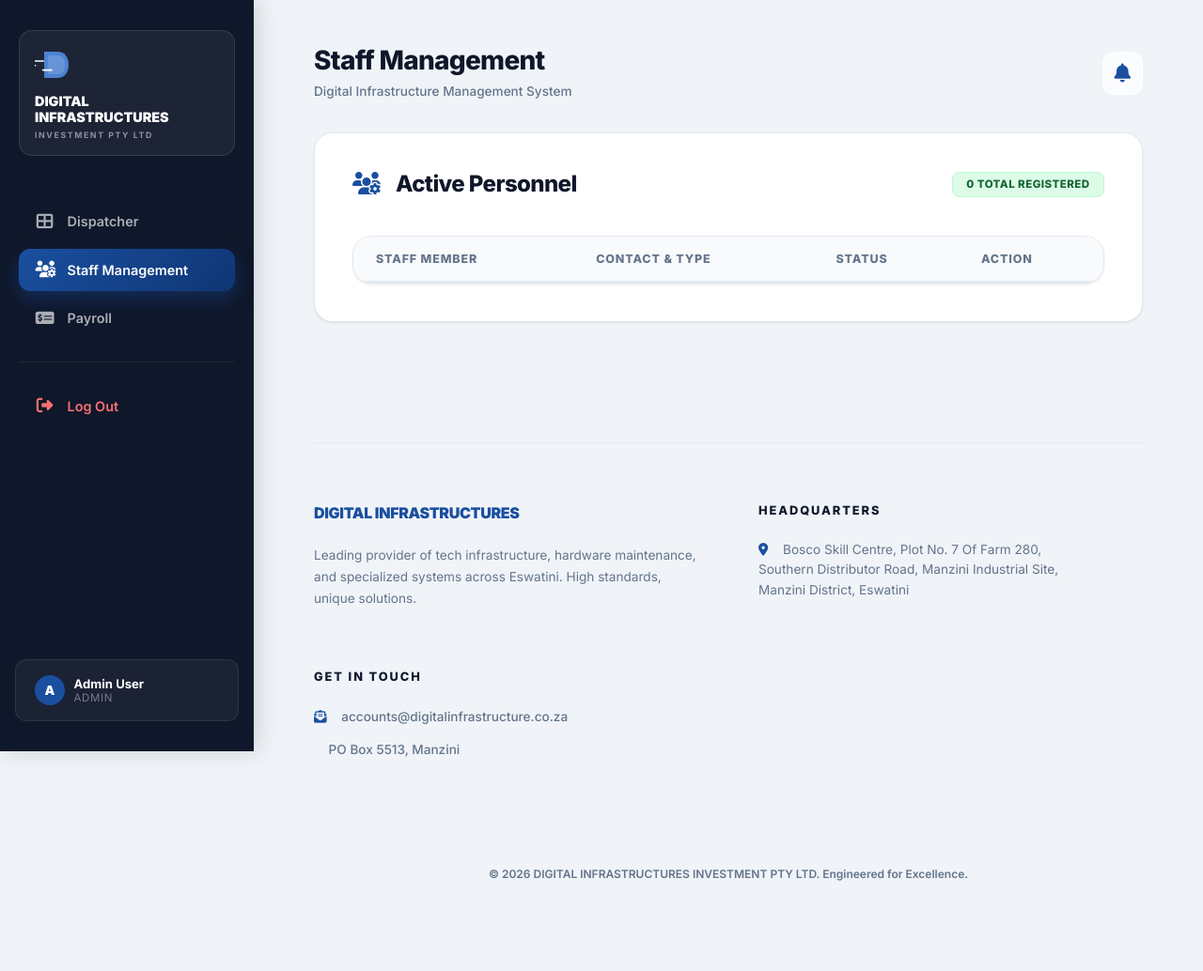
After one commit to dlaminiangel15-cpu/DigiTech, a Flask app: page /admin/technicians in a window 1280 px wide. The commit adds this page. Shown: the whole page at 94% size. Run offline with Flask 3, Linux system fonts and the light colour scheme; a user stored in the database is signed in; data that the repository does not hold is empty; some libraries are stand-ins or nearby versions.

Commit message:
Add files via upload

```diff
--- a/app.py
+++ b/app.py
@@ -1,7 +1,7 @@
 import os
 from flask import Flask, render_template, request, redirect, url_for, flash, session
 from flask_login import LoginManager, login_user, logout_user, login_required, current_user
-from models import db, User, Appointment, Invoice, Completion, Rating
+from models import db, User, Appointment, Invoice, Completion, Rating, LocationLog, Payroll
 from utils.auth import role_required
 from utils.notifications import notify_engineer_of_assignment, notify_admin_of_booking, send_notification
 from utils.maps import get_google_maps_api_key, ai_triage_suggestion
@@ -53,26 +53,10 @@ def page_not_found(e):
 def internal_error(e):
     return render_template('500.html'), 500
 
-@app.route('/signup', methods=['GET', 'POST'])
-def signup():
-    if request.method == 'POST':
-        name = request.form['name']
-        email = request.form['email']
-        password = request.form['password']
-
-        if User.query.filter_by(email=email).first():
-            flash('Email already registered.')
-            return redirect(url_for('signup'))
-
-        user = User(name=name, email=email, role='customer')
-        user.set_password(password)
-        db.session.add(user)
-        db.session.commit()
-
-        login_user(user)
-        flash('Account created successfully!')
-        return redirect(url_for('customer_view'))
-    return render_template('signup.html')
+# Signup disabled as per requirements. Admin creates all accounts.
+# @app.route('/signup', methods=['GET', 'POST'])
+# def signup():
+#     ...
 
 @app.route('/login', methods=['GET', 'POST'])
 def login():
@@ -82,6 +66,9 @@ def login():
         user = User.query.filter_by(email=email).first()
 
         if user and user.check_password(password):
+            if not user.is_active:
+                flash('Account is disabled. Please contact admin.')
+                return redirect(url_for('login'))
             login_user(user)
             if user.role == 'admin':
                 return redirect(url_for('admin_dashboard'))
@@ -216,16 +203,89 @@ def create_engineer():
     name = request.form['name']
     email = request.form['email']
     password = request.form['password']
+    employment_type = request.form.get('employment_type', 'inhouse')
+    phone = request.form.get('phone')
 
     if User.query.filter_by(email=email).first():
         flash('Staff email already exists')
     else:
-        new_eng = User(name=name, email=email, role='engineer')
+        new_eng = User(name=name, email=email, role='engineer', employment_type=employment_type, phone=phone)
         new_eng.set_password(password)
         db.session.add(new_eng)
         db.session.commit()
         flash(f'Engineer account created for {name}')
     return redirect(url_for('admin_dashboard'))
+
+@app.route('/admin/technicians')
+@login_required
+@role_required('admin')
+def manage_technicians():
+    technicians = User.query.filter(User.role != 'admin').all()
+    return render_template('manage_technicians.html', technicians=technicians)
+
+@app.route('/admin/technicians/toggle/<int:id>', methods=['POST'])
+@login_required
+@role_required('admin')
+def toggle_technician_status(id):
+    user = db.session.get(User, id)
+    if user:
+        user.is_active = not user.is_active
+        db.session.commit()
+        flash(f'Status updated for {user.name}')
+    return redirect(url_for('manage_technicians'))
+
+@app.route('/admin/technicians/delete/<int:id>', methods=['POST'])
+@login_required
+@role_required('admin')
+def delete_technician(id):
+    user = db.session.get(User, id)
+    if user:
+        db.session.delete(user)
+        db.session.commit()
+        flash(f'Technician {user.name} removed')
+    return redirect(url_for('manage_technicians'))
+
+@app.route('/admin/payroll', methods=['GET', 'POST'])
+@login_required
+@role_required('admin')
+def payroll():
+    if request.method == 'POST':
+        user_id = request.form['user_id']
+        amount = float(request.form['amount'])
+        notes = request.form.get('notes')
+
+        record = Payroll(user_id=user_id, amount=amount, notes=notes)
+        db.session.add(record)
+        db.session.commit()
+        flash('Payroll record added successfully')
+        return redirect(url_for('payroll'))
+
+    technicians = User.query.filter_by(role='engineer').all()
+    records = Payroll.query.order_by(Payroll.payment_date.desc()).all()
+    return render_template('payroll.html', technicians=technicians, records=records)
+
+@app.route('/api/location/update', methods=['POST'])
+@login_required
+def update_location():
+    data = request.json
+    lat = data.get('lat')
+    lng = data.get('lng')
+    apt_id = data.get('appointment_id')
+
+    if lat and lng:
+        log = LocationLog(user_id=current_user.id, appointment_id=apt_id, lat=lat, lng=lng)
+        db.session.add(log)
+        db.session.commit()
+        return {'status': 'success'}
+    return {'status': 'error', 'message': 'Missing data'}, 400
+
+@app.route('/admin/journey/<int:apt_id>')
+@login_required
+@role_required('admin')
+def view_journey(apt_id):
+    apt = db.session.get(Appointment, apt_id)
+    logs = LocationLog.query.filter_by(appointment_id=apt_id).order_by(LocationLog.timestamp.asc()).all()
+    return render_template('journey_map.html', appointment=apt, logs=logs)
 
 @app.route('/admin/assign/<int:id>', methods=['POST'])
 @login_required
--- a/templates/base.html
+++ b/templates/base.html
@@ -39,6 +39,16 @@
                             <i class="fas fa-th-large"></i> <span>Dispatcher</span>
                         </a>
                     </li>
+                    <li class="nav-item">
+                        <a href="{{ url_for('manage_technicians') }}" class="nav-link {% if request.endpoint == 'manage_technicians' %}active{% endif %}">
+                            <i class="fas fa-users-cog"></i> <span>Staff Management</span>
+                        </a>
+                    </li>
+                    <li class="nav-item">
+                        <a href="{{ url_for('payroll') }}" class="nav-link {% if request.endpoint == 'payroll' %}active{% endif %}">
+                            <i class="fas fa-money-check-alt"></i> <span>Payroll</span>
+                        </a>
+                    </li>
                 {% elif current_user.role == 'engineer' %}
                     <li class="nav-item">
                         <a href="{{ url_for('engineer_dashboard') }}" class="nav-link {% if request.endpoint == 'engineer_dashboard' %}active{% endif %}">
@@ -67,11 +77,6 @@
                 <li class="nav-item">
                     <a href="{{ url_for('login') }}" class="nav-link {% if request.endpoint == 'login' %}active{% endif %}">
                         <i class="fas fa-sign-in-alt"></i> <span>Staff Login</span>
-                    </a>
-                </li>
-                <li class="nav-item">
-                    <a href="{{ url_for('signup') }}" class="nav-link {% if request.endpoint == 'signup' %}active{% endif %}">
-                        <i class="fas fa-user-plus"></i> <span>Create Account</span>
                     </a>
                 </li>
             {% endif %}
--- /dev/null
+++ b/templates/manage_technicians.html
@@ -0,0 +1,70 @@
+{% extends "base.html" %}
+
+{% block title %}Manage Staff{% endblock %}
+{% block header %}Staff Management{% endblock %}
+
+{% block content %}
+<div class="card animate-up" style="padding: 2.5rem;">
+    <div style="display: flex; justify-content: space-between; align-items: center; margin-bottom: 2.5rem;">
+        <h3 style="font-size: 1.5rem;"><i class="fas fa-users-cog" style="color: var(--primary); margin-right: 0.75rem;"></i> Active Personnel</h3>
+        <span class="badge badge-assigned">{{ technicians|length }} Total Registered</span>
+    </div>
+
+    <div class="table-container">
+        <table>
+            <thead>
+                <tr>
+                    <th>Staff Member</th>
+                    <th>Contact & Type</th>
+                    <th>Status</th>
+                    <th>Action</th>
+                </tr>
+            </thead>
+            <tbody>
+                {% for tech in technicians %}
+                <tr class="animate-up" style="animation-delay: {{ loop.index * 0.05 }}s;">
+                    <td>
+                        <div style="display: flex; align-items: center; gap: 1rem;">
+                            <div style="width: 40px; height: 40px; background: var(--primary-light); border-radius: 10px; display: flex; align-items: center; justify-content: center; color: white; font-weight: 800;">
+                                {{ tech.name[0].upper() }}
+                            </div>
+                            <div>
+                                <div style="font-weight: 800; color: var(--text-main);">{{ tech.name }}</div>
+                                <div style="font-size: 0.85rem; color: var(--text-muted);">{{ tech.email }}</div>
+                            </div>
+                        </div>
+                    </td>
+                    <td>
+                        <div style="font-weight: 600; font-size: 0.9rem;">{{ tech.phone or 'No phone' }}</div>
+                        <div style="font-size: 0.75rem; text-transform: uppercase; letter-spacing: 0.05em; color: var(--primary); font-weight: 700;">
+                            {{ tech.employment_type }}
+                        </div>
+                    </td>
+                    <td>
+                        {% if tech.is_active %}
+                            <span class="badge badge-completed">Active</span>
+                        {% else %}
+                            <span class="badge" style="background: #fee2e2; color: #ef4444; border: 1px solid #fecaca;">Deactivated</span>
+                        {% endif %}
+                    </td>
+                    <td>
+                        <div style="display: flex; gap: 0.5rem;">
+                            <form action="{{ url_for('toggle_technician_status', id=tech.id) }}" method="POST">
+                                <button type="submit" class="btn {{ 'btn-outline' if tech.is_active else 'btn-primary' }}" style="padding: 0.5rem 1rem; font-size: 0.8rem;">
+                                    {{ 'Deactivate' if tech.is_active else 'Activate' }}
+                                </button>
+                            </form>
+                            <form action="{{ url_for('delete_technician', id=tech.id) }}" method="POST" onsubmit="return confirm('Are you sure you want to remove this staff member? This cannot be undone.');">
+                                <button type="submit" class="btn" style="padding: 0.5rem 1rem; font-size: 0.8rem; background: #fee2e2; color: #ef4444; border: 1px solid #fecaca;">
+                                    <i class="fas fa-trash-alt"></i>
+                                </button>
+                            </form>
+                        </div>
+                    </td>
+                </tr>
+                {% endfor %}
+            </tbody>
+        </table>
+    </div>
+</div>
+{% endblock %}
```
Also changed, not shown: models.py (+26 -0 lines), templates/admin_dashboard.html (+16 -4 lines), templates/engineer_dashboard.html (+38 -0 lines), templates/journey_map.html (added, +89 -0 lines), templates/payroll.html (added, +82 -0 lines), instance/database.db.
